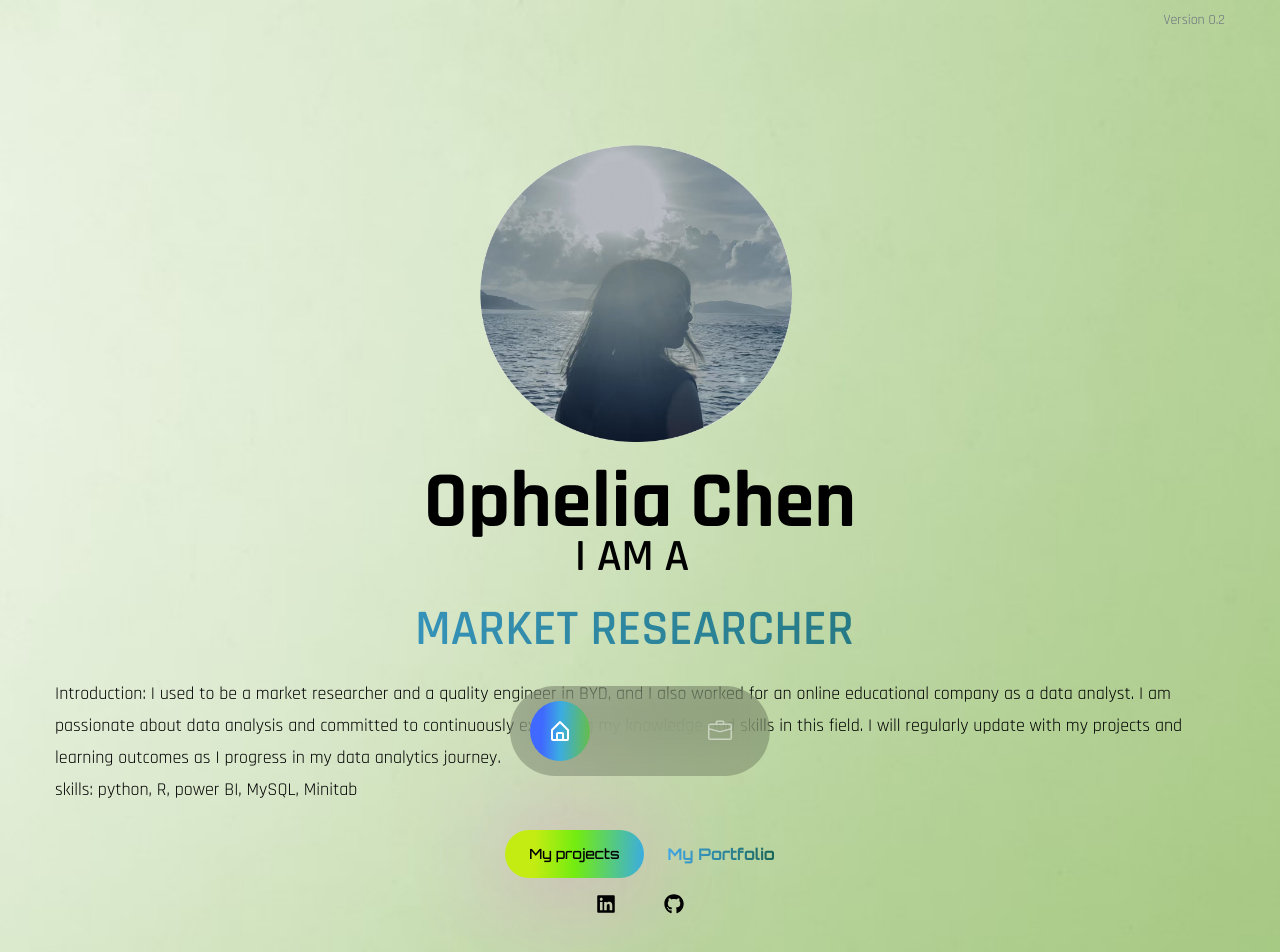
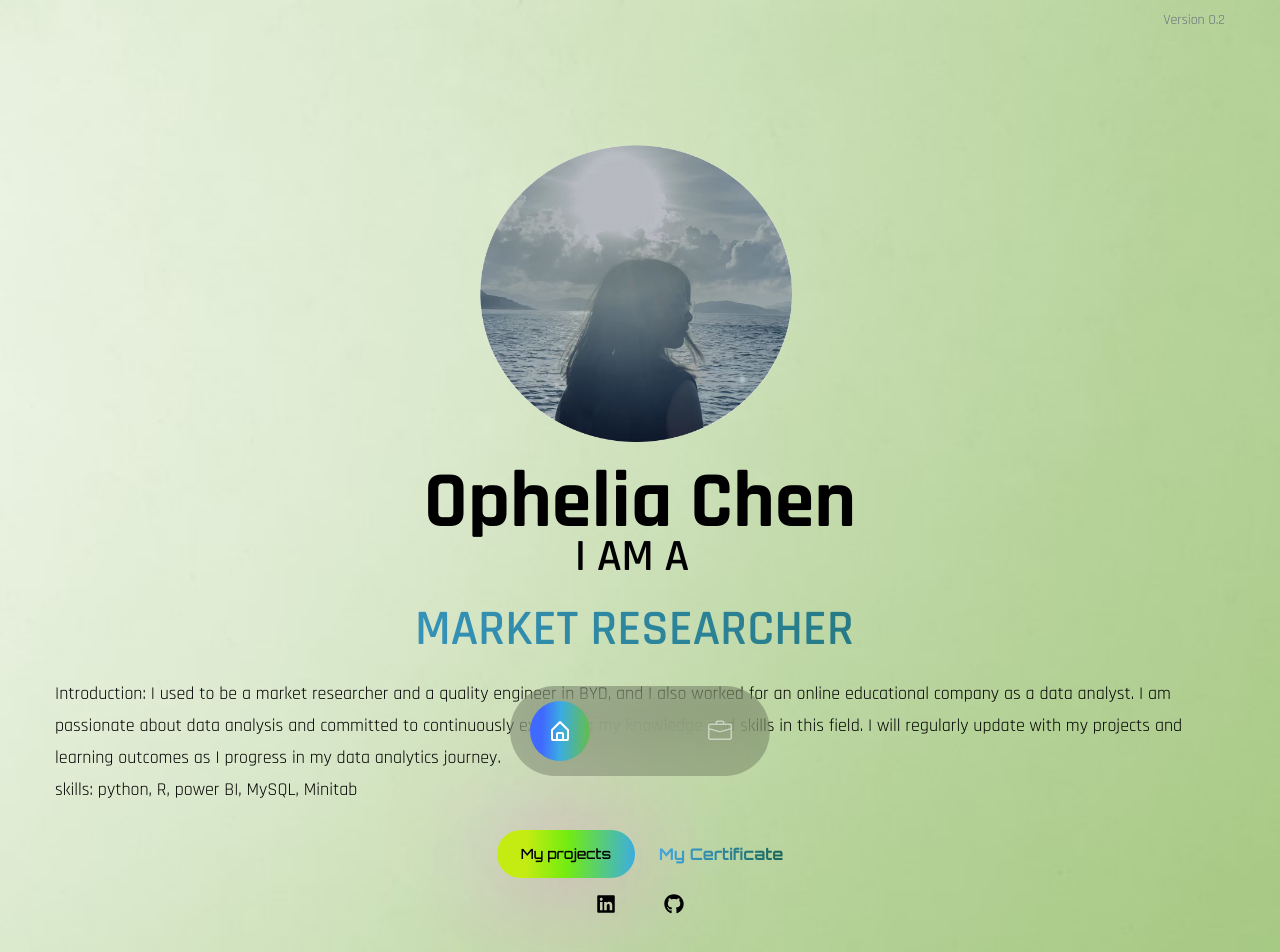
Before and after one commit to K-m9/react-page, a React (Create React App) app: page / in a window 1280 px wide. Shown: the top 952 px of the page. Built offline with nearby package versions, Linux system fonts and the light colour scheme; the HTML template or start-up script is replaced by a standard one; a web font is replaced by a local one.

Commit message:
updated my certificate

```diff
--- a/src/components/Home.js
+++ b/src/components/Home.js
@@ -86,8 +86,8 @@ const Home = () => {
               viewport={{ once: false, amount: 0.7 }}
               className='flex justify-center mx-auto lg:mx-0 items-center gap-x-6'>
               <Link to='work'><button className='btn btn-sm' id='My_projects'>My projects</button></Link>
-              <a href='#' className='text-gradient btn-link' id='Portfolio'>
-                My Portfolio
+              <a href='https://github.com/K-m9/Certificate' className='text-gradient btn-link' id='Portfolio'>
+                My Certificate
               </a>
             </motion.div>
           </div>
```
